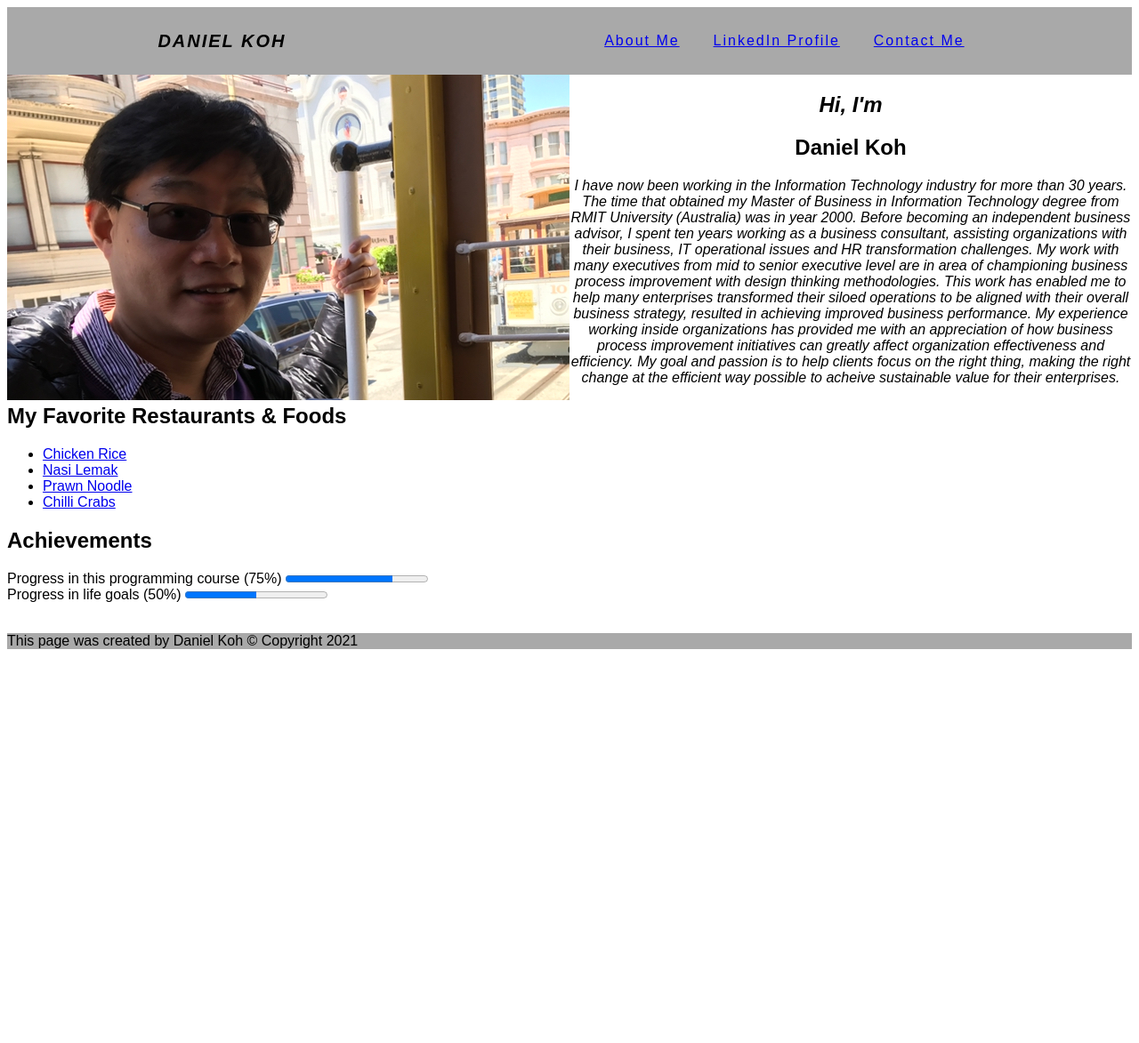
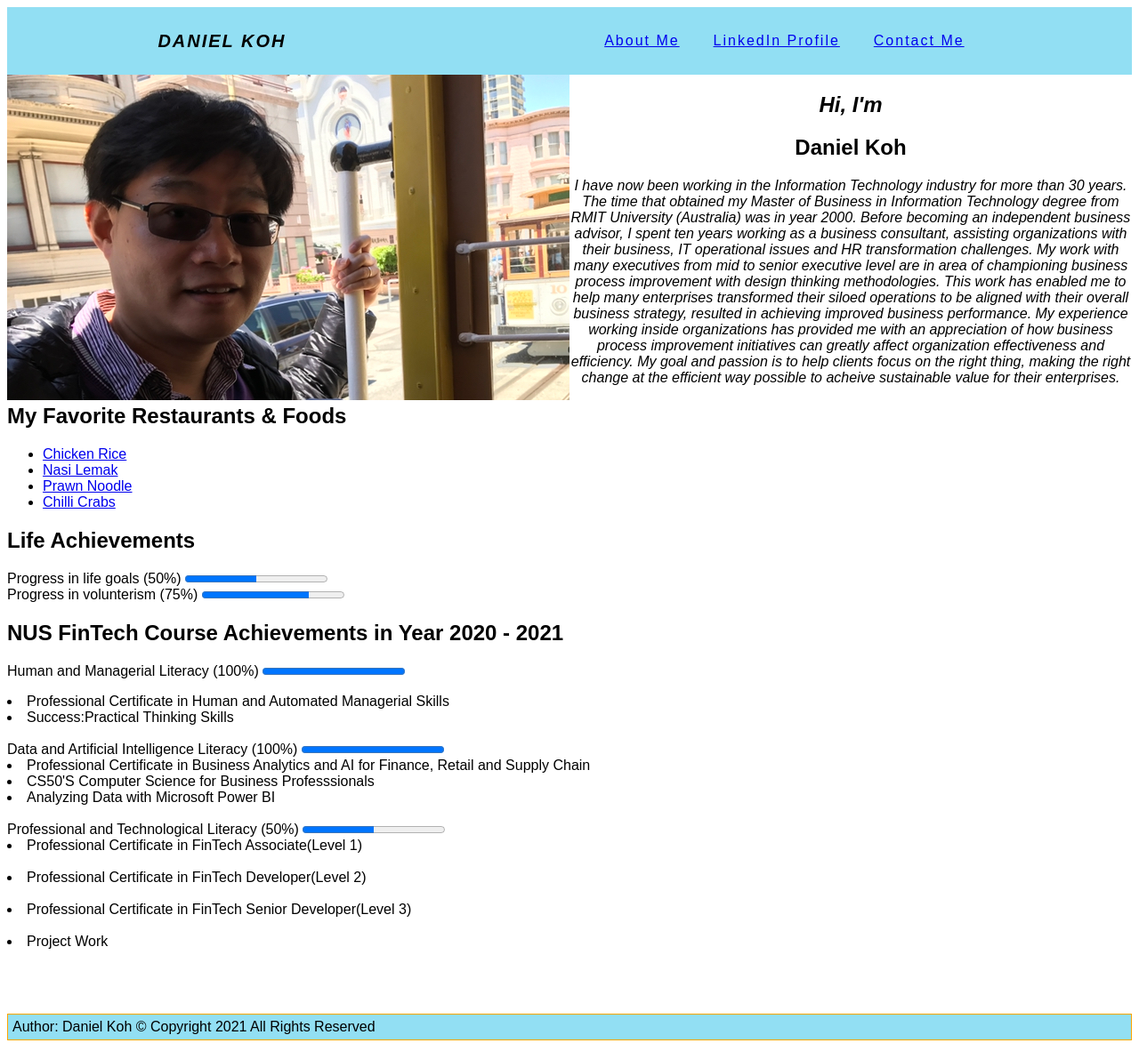
Before and after one commit to danielkohbt/GitDevOps_Demo, a plain HTML site: page index.html in a window 1280 px wide. Shown: the whole page at 89% size. Before the commit the page ends 800 px from the top, so only its background shows below. Drawn offline with Linux system fonts and the light colour scheme.

Commit message:
New version of main html pages and css files

```diff
--- a/index.html
+++ b/index.html
@@ -48,19 +48,45 @@
             </ul>
          </section>
          <section>
-		<h2> Achievements </h2>
+		<h2> Life Achievements </h2>
 
 		 <p>
 		 <!-- Creating a Progress Bar -->
-             Progress in this programming course (75%)
-              <progress max="100" value="75"></progress> <br>
 
              Progress in life goals (50%)
+              <progress max="100" value="50"></progress><br>
+
+             Progress in volunterism (75%)
+              <progress max="100" value="75"></progress><br>
+
+         </p>
+
+         <h2> NUS FinTech Course Achievements in Year 2020 - 2021</h2>
+
+		 <p>
+		 <!-- Creating a Progress Bar -->
+             Human and Managerial Literacy (100%)
+              <progress max="100" value="100"></progress> <br>
+              <li>Professional Certificate in Human and Automated Managerial Skills</li>
+              <li>Success:Practical Thinking Skills</li><br>
+
+             Data and Artificial Intelligence Literacy (100%)
+               <progress max="100" value="100"></progress> <br>
+               <li>Professional Certificate in Business Analytics and AI for Finance, Retail and Supply Chain</li>
+               <li>CS50'S Computer Science for Business Professsionals</li>
+               <li>Analyzing Data with Microsoft Power BI</li><br>
+
+            Professional and Technological Literacy (50%)
                <progress max="100" value="50"></progress> <br>
+               <li>Professional Certificate in FinTech Associate(Level 1)</li><br>
+               <li>Professional Certificate in FinTech Developer(Level 2)</li><br>
+               <li>Professional Certificate in FinTech Senior Developer(Level 3)</li><br>
+               <li>Project Work</li><br>
+
          </p>
         </section>
        <br>
-	   <footer>This page was created by Daniel Koh  &copy; Copyright 2021 </footer>
+   	   <footer>Author: Daniel Koh &copy; Copyright 2021 All Rights Reserved</footer>
 
     </body>
 
--- a/nav_style_2.css
+++ b/nav_style_2.css
@@ -10,7 +10,7 @@ nav{
      display: flex;
      justify-content: space-around;
      align-items: center;
-     background-color: #a9a9a9;
+     background-color: #92dff3;
      font-family: arial, sans-serif;
 	 font-size: 14px;
 
@@ -51,6 +51,10 @@ nav{
 }
 
 footer {
-  display: block;
-  background-color: #a9a9a9;
+  border:1px solid orange;
+  position: relative;
+  padding:5px;
+  margin-top:20px;
+  font-size:16px;
+  background-color: #92dff3;
 }
```
Also changed, not shown: DanielKoh_Food_Pic.jpg (added), Readme.txt.
